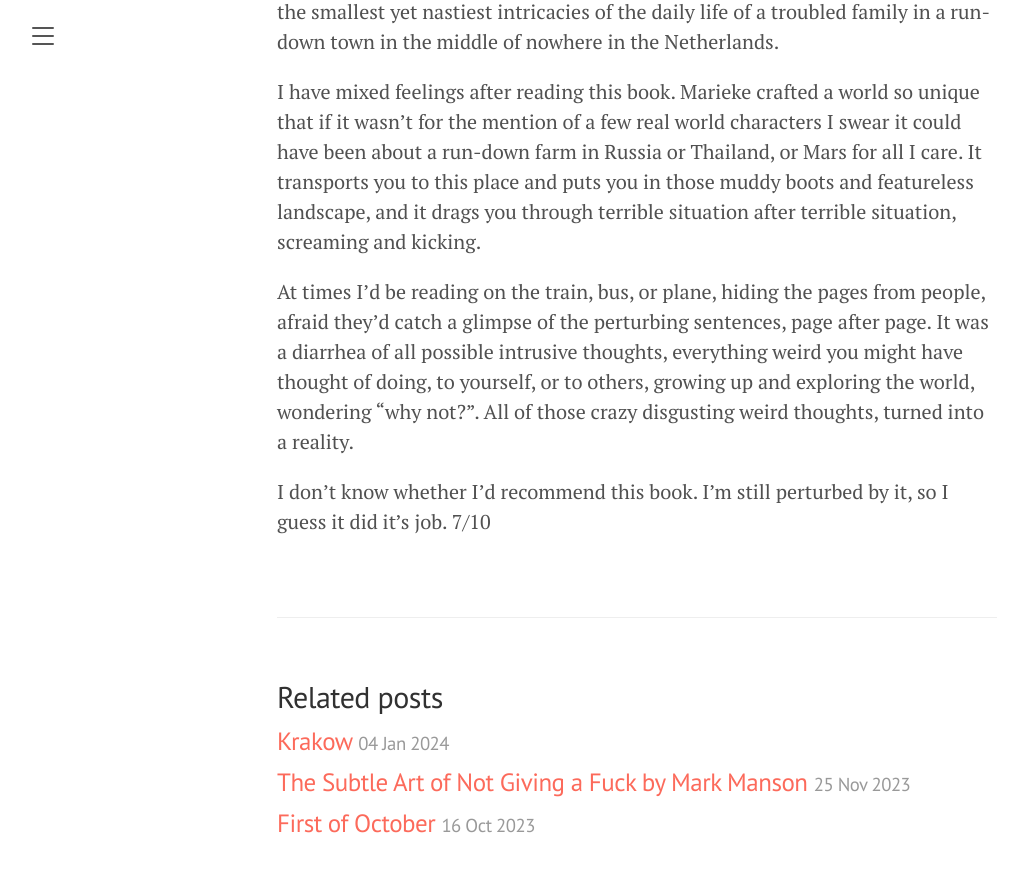
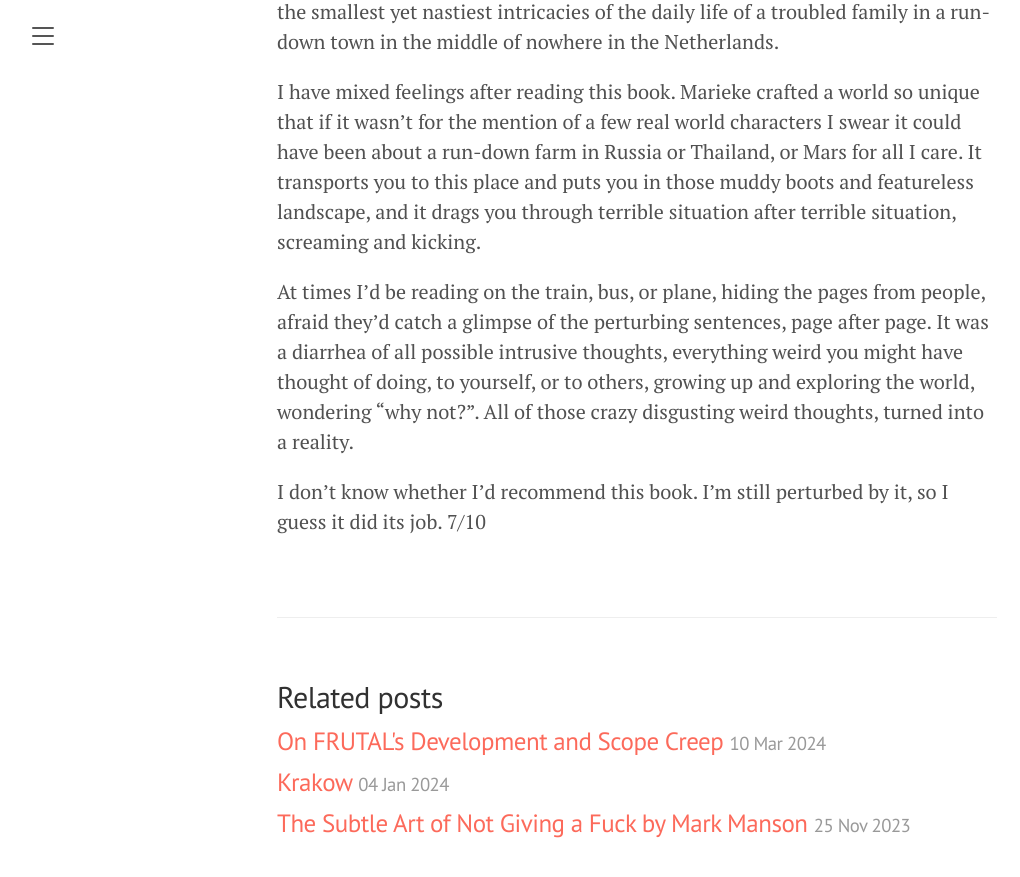
Before and after one commit to lemiffe/lemiffe.com, a Jekyll site: the page built from _posts/2024-01-12-the-discomfort-of-evening.md, in a window 1280 px wide and 900 px high, scrolled down 1035 px. Shown: the top 877 px of the window, without its empty margins (3-1023 px from the left). Built offline with Jekyll 4.4.1, drawn with Linux system fonts in a browser that asks for light colours; our own code applies the rules of GitHub Pages for plain Markdown files; some of the changed lines change nothing that is shown.

Commit message:
Frutal development blog post

```diff
--- a/_posts/2024-01-12-the-discomfort-of-evening.md
+++ b/_posts/2024-01-12-the-discomfort-of-evening.md
@@ -15,4 +15,4 @@
 
 At times I'd be reading on the train, bus, or plane, hiding the pages from people, afraid they'd catch a glimpse of the perturbing sentences, page after page. It was a diarrhea of all possible intrusive thoughts, everything weird you might have thought of doing, to yourself, or to others, growing up and exploring the world, wondering "why not?". All of those crazy disgusting weird thoughts, turned into a reality.
 
-I don't know whether I'd recommend this book. I'm still perturbed by it, so I guess it did it's job. 7/10
+I don't know whether I'd recommend this book. I'm still perturbed by it, so I guess it did its job. 7/10
--- /dev/null
+++ b/_posts/2024-03-10-frutal-dev.md
@@ -0,0 +1,22 @@
+---
+title: On FRUTAL's Development and Scope Creep
+date: 2024-03-10
+---
+
+It's funny how sometimes you'll have a spark of an idea, to create something small like a sketch, or a little art project, or a small video series, or an EP, or a web app. Something not too big, yet large enough to convey a message, to craft a little world, to tell a story with changing themes, to hold and express sentiment like a roller-coaster at sunset with a glistening bay in view, going up and down as the light dims revealing another world.
+
+And then the output of the spark that ignited the creation spirals out of control and the original work no longer suffices, so you place the first creations on the side while you work on a different set of related ideas, elevated to a higher level, and then - months later - you rediscover the original work and it not only holds sentimental value but you see how you can bring it back into the narrative, so you reintegrate them, and work on them anew, yet after more months of work you find that they are too distinct, as if two bodies of work loosely connected by an idea, but instead of separating them into two separate projects you start drawing bridges, and you try to connect the work together with more work, shorter work, like commas in a long unruly sentence.
+
+And suddenly the small project has turned out to be an expedition lasting close to a couple of years, and the work reaching an end no longer looks like the spark of the original idea, yet you are sure there is some merit, as it is its own world now, and you have to set it free, but you are unsure if it will meet expectations.
+
+And then you remember: **There are no expectations.**
+
+And thus I've been working on FRUTAL for a while; an album I started working with my friend Doorbell before I set off to Ireland. We decided to hang out for a series of 4-5 sessions to work on some material, where he'd play drums and I'd compose, play guitar and sing. The result was 4 songs related to fruits in one way or another, some based on real stories, and some fantasy. The intention was to craft them with a heavy grungy sound, hence the name of the album would be a wordplay on "Brutal".
+
+Yet 4 songs weren't enough, so I paid a few voice actors and narrators on Fiverr to read out fruit names and definitions, and then these had to be woven into little musical worlds or motifs. But now we had 6 bridges and 4 songs, not enough songs for an album, but wait, this wasn't supposed to be an album! Yet there I was, writing more songs, now in a different style, and then I had to construct more bridges, toppling some of the older ones down in the process, and more songs were crafted, about plums, about apples, about mangoes.
+
+And the "Cantaloupes" barbershop quartet no longer matched the theme and had to be re-written thrice. And then I was satisfied, knowing the work consisted of three themes, that reference each other, that play together, that flow, that come back in one way or another throughout the album, a few themes to carry different feelings, different weights, some frutal, some brutal. In a way it resembles my personality, and life changes over the past few years, a story. Rock, indie, electronic, and bridges in between.
+
+The work is nearly done, I hope you enjoy it and that it generates the feeling of going on a journey in you, one full of fruits with a touch of madness. Follow the blog, or [subscribe to the newsletter](https://lemiffe.com/subscribe) to be notified when it drops.
+
+And remember: Eat your Daily Mangoes.
```
